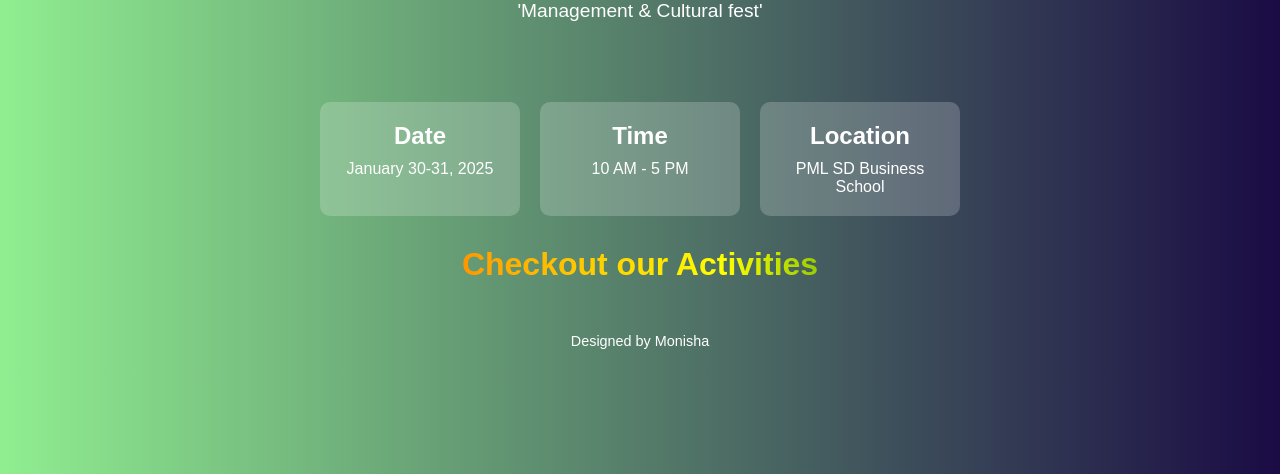
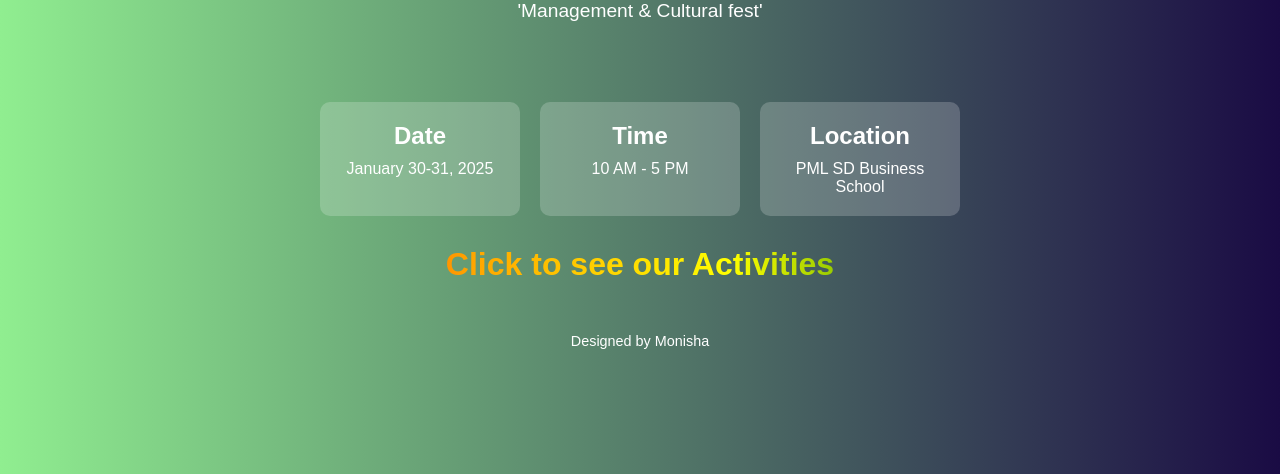
Before and after one commit to AlgoWala1/Invitation, a Django app: page / in a window 1280 px wide. Shown: the part 193-667 px from the top of the page. Run offline with Django 5.2, Linux system fonts and the light colour scheme; grey boxes are pictures that could not be loaded.

Commit message:
Adjustment

```diff
--- a/Templates/invite.html
+++ b/Templates/invite.html
@@ -150,7 +150,7 @@
     </div>
 
     <div class="attendees-link">
-      <a href="/Activities" class="rainbow-link">Checkout our Activities</a>
+      <a href="/Activities" class="rainbow-link">Click to see our <u>Activities</u></a>
     </div>
 
     <footer>
```
